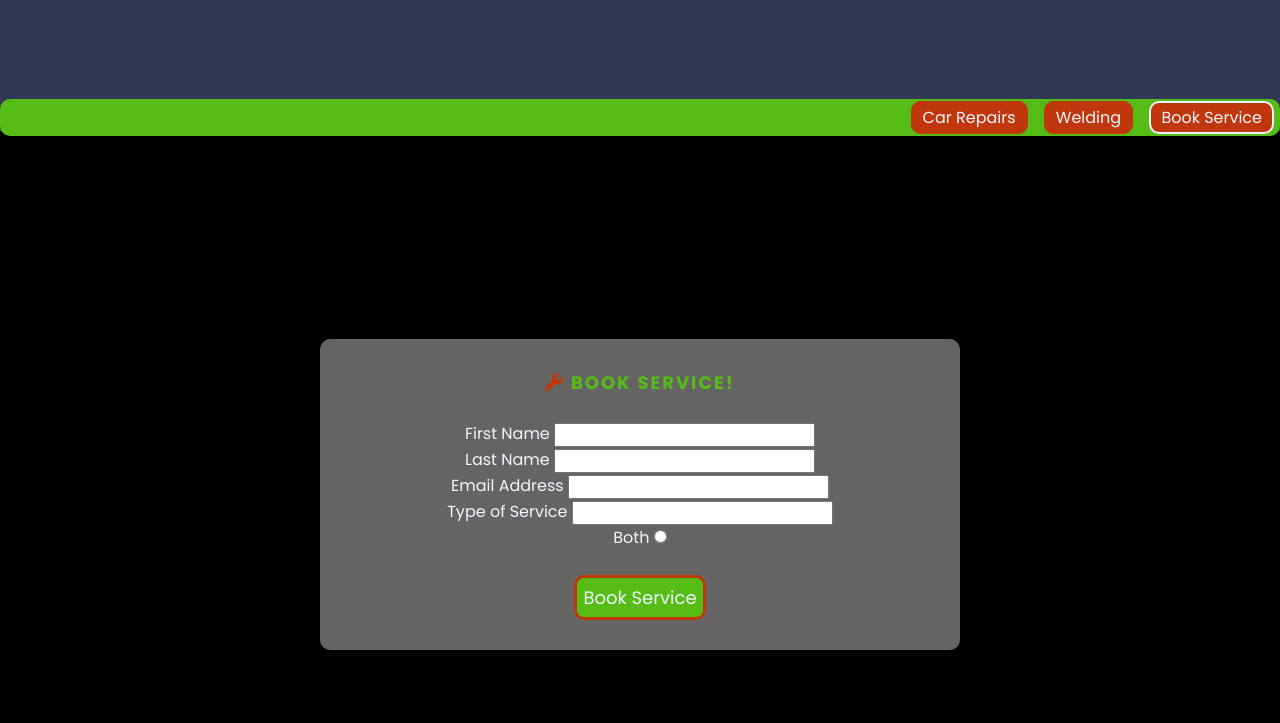
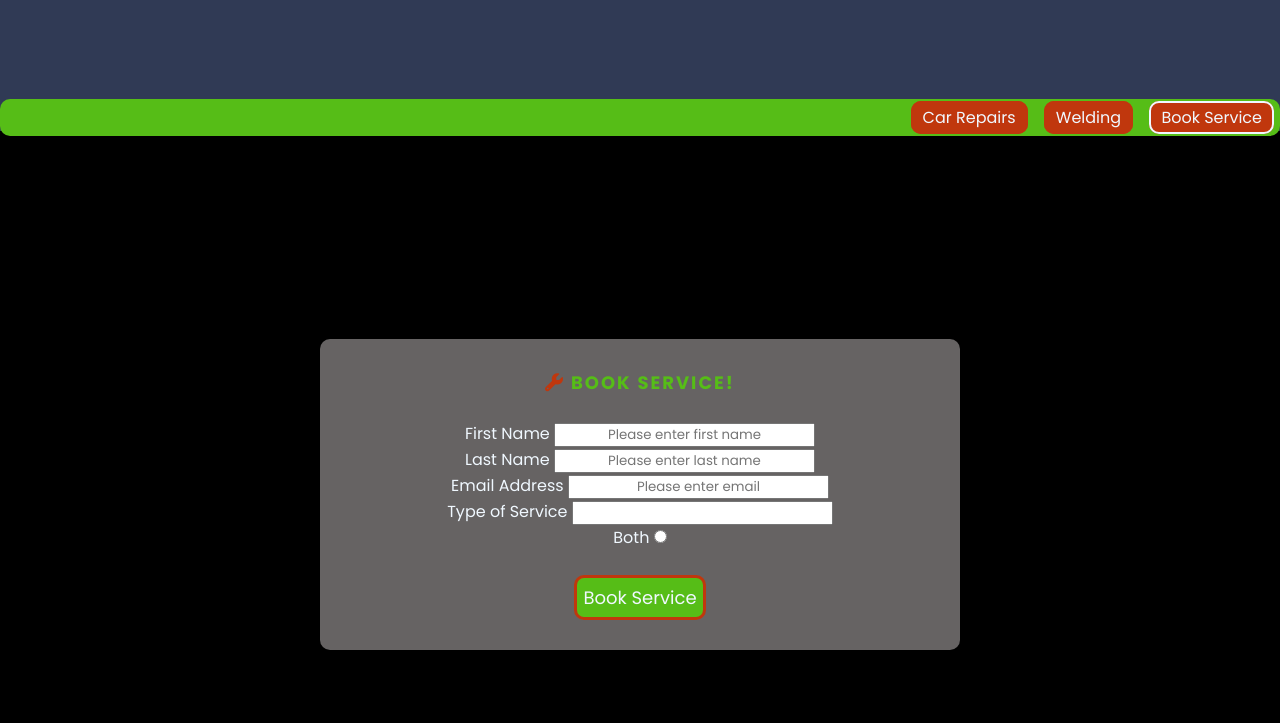
Before and after one commit to Eyongtarh/Carweld, a plain HTML site: page book.html in a window 1280 px wide. Shown: the part 77-800 px from the top of the page. Drawn offline with Linux system fonts and the light colour scheme.

Commit message:
add placeholder text to form and styles to center it

```diff
--- a/assets/css/style.css
+++ b/assets/css/style.css
@@ -186,6 +186,12 @@ h3 {
     color: #c0370d;
 }
 
+#first_name,
+#last_name,
+#email_address {
+    text-align: center;
+}
+
 #welcome-car h1 {
     text-align: center;
 }
--- a/book.html
+++ b/book.html
@@ -51,13 +51,16 @@
                     </h2>
                     <br>
                     <label for="first_name">First Name</label>
-                    <input type="text" name="first_name" id="first_name" class="text-input" required />
+                    <input type="text" name="first_name" id="first_name" class="text-input"
+                        placeholder="Please enter first name" required />
                     <br>
                     <label for="last_name">Last Name</label>
-                    <input type="text" name="last_name" id="last_name" class="text-input" required />
+                    <input type="text" name="last_name" id="last_name" class="text-input"
+                        placeholder="Please enter last name" required />
                     <br>
                     <label for="email_address">Email Address</label>
-                    <input type="email" name="email_address" id="email_address" class="text-input" required />
+                    <input type="email" name="email_address" id="email_address" class="text-input"
+                        placeholder="Please enter email" required />
                 </div>
                 <div>
                     <label for="service-type">Type of Service</label>
```
